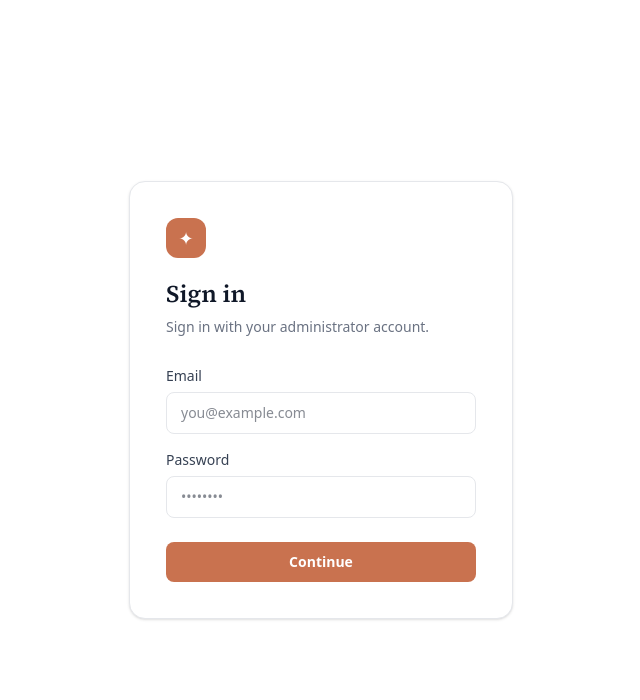
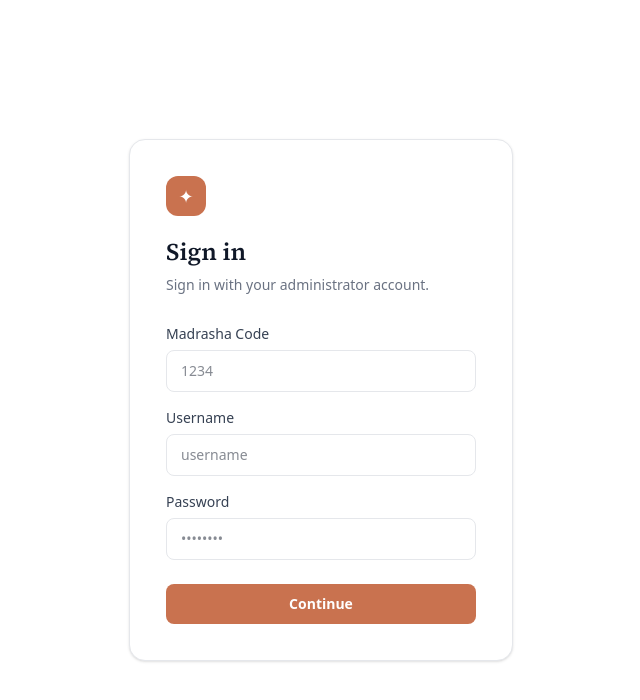
Before and after one commit to MdEmonProjects/employee-management-frontend, a React (Vite) app: page /login in a window 1280 px wide. Shown: the top 700 px of the page, without its empty margins (319-959 px from the left). Built offline with nearby package versions, Linux system fonts and the light colour scheme; a web font is replaced by a local one.

Commit message:
update login

```diff
--- a/src/features/auth/authQuerySlice.js
+++ b/src/features/auth/authQuerySlice.js
@@ -4,7 +4,7 @@ const API_URL = import.meta.env.VITE_SERVER_URL || 'http://localhost:3000';
 
 export const authApi = createApi({
   reducerPath: 'authApi',
-  baseQuery: fetchBaseQuery({ baseUrl: `${API_URL}/api/auth` }),
+  baseQuery: fetchBaseQuery({ baseUrl: `${API_URL}/api/users` }),
   endpoints: (builder) => ({
     login: builder.mutation({
       query: (body) => ({ url: '/login', method: 'POST', body }),
--- a/src/pages/Login.jsx
+++ b/src/pages/Login.jsx
@@ -26,11 +26,11 @@ export default function Login() {
   const onSubmit = async (data) => {
     try {
       const result = await login(data).unwrap();
-      localStorage.setItem('token', result.accessToken);
+      localStorage.setItem('token', result.token);
       dispatch(
         loginSuccess({
-          email: data.email,
-          name: data.email.split('@')[0],
+          ...result.user,
+          name: result.user.username,
         }),
       );
       navigate(from, { replace: true });
@@ -61,23 +61,36 @@ export default function Login() {
 
         <form onSubmit={handleSubmit(onSubmit)} noValidate className="space-y-4">
           <label className="block text-sm font-medium text-gray-700">
-            <span>Email</span>
+            <span>Madrasha Code</span>
             <input
-              type="email"
-              autoComplete="email"
-              placeholder="you@example.com"
+              type="text"
+              autoComplete="school_id"
+              placeholder="1234"
               className="mt-1.5 w-full rounded-lg border border-gray-200 bg-white px-3.5 py-2.5 text-sm text-gray-900 outline-none focus:border-clay"
-              {...register('email', {
+              {...register('school_id', {
                 required: 'Email is required',
-                pattern: {
-                  value: /^[^\s@]+@[^\s@]+\.[^\s@]+$/,
-                  message: 'Enter a valid email address',
-                },
               })}
             />
-            {errors.email && (
+            {errors.school_id && (
               <span className="mt-1 block text-xs font-normal text-clay-dark">
-                {errors.email.message}
+                {errors.school_id.message}
+              </span>
+            )}
+          </label>
+          <label className="block text-sm font-medium text-gray-700">
+            <span>Username</span>
+            <input
+              type="text"
+              autoComplete="username"
+              placeholder="username"
+              className="mt-1.5 w-full rounded-lg border border-gray-200 bg-white px-3.5 py-2.5 text-sm text-gray-900 outline-none focus:border-clay"
+              {...register('username', {
+                required: 'Username is required',
+              })}
+            />
+            {errors.username && (
+              <span className="mt-1 block text-xs font-normal text-clay-dark">
+                {errors.username.message}
               </span>
             )}
           </label>
@@ -91,7 +104,6 @@ export default function Login() {
               className="mt-1.5 w-full rounded-lg border border-gray-200 bg-white px-3.5 py-2.5 text-sm text-gray-900 outline-none focus:border-clay"
               {...register('password', {
                 required: 'Password is required',
-                minLength: { value: 8, message: 'At least 8 characters' },
               })}
             />
             {errors.password && (
```
